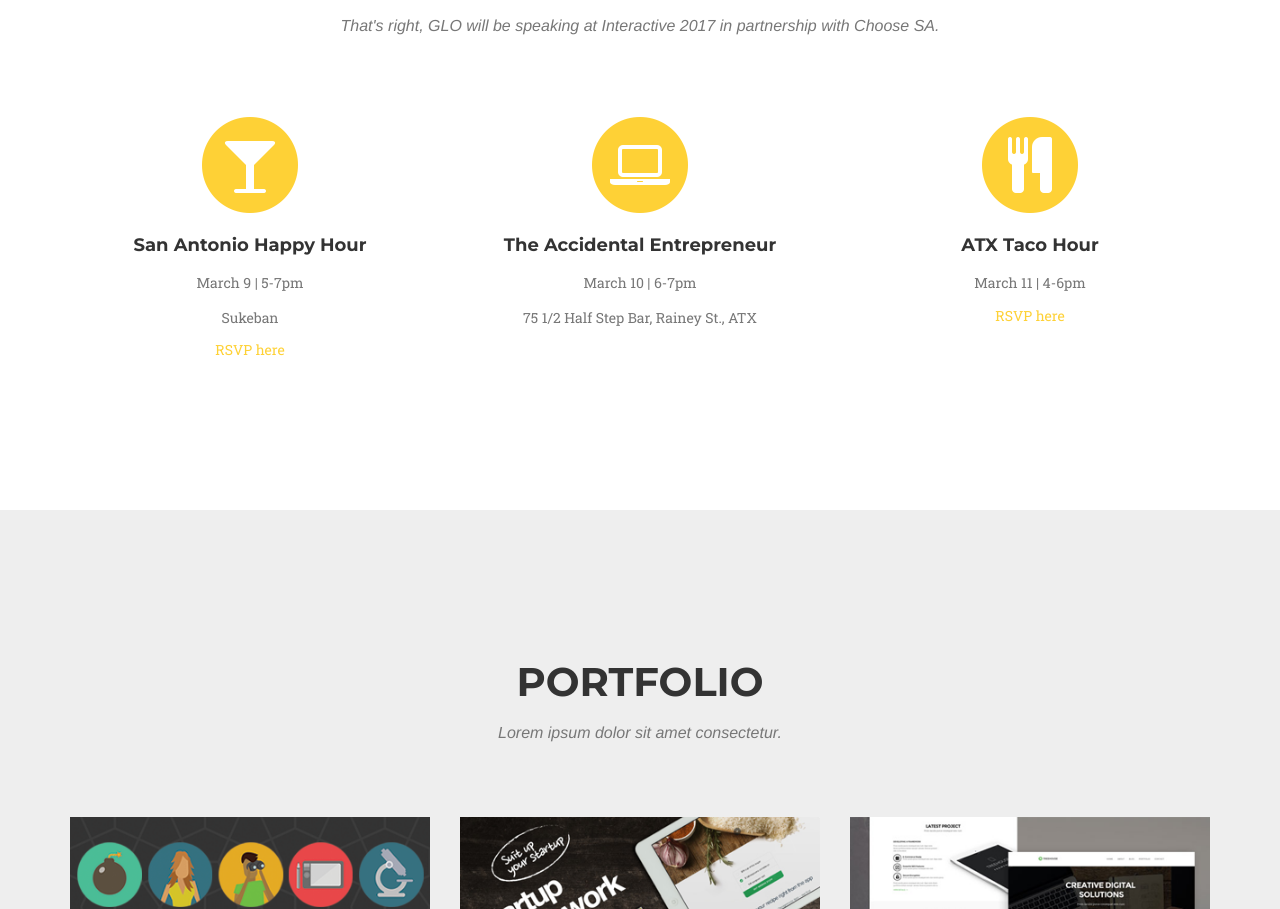
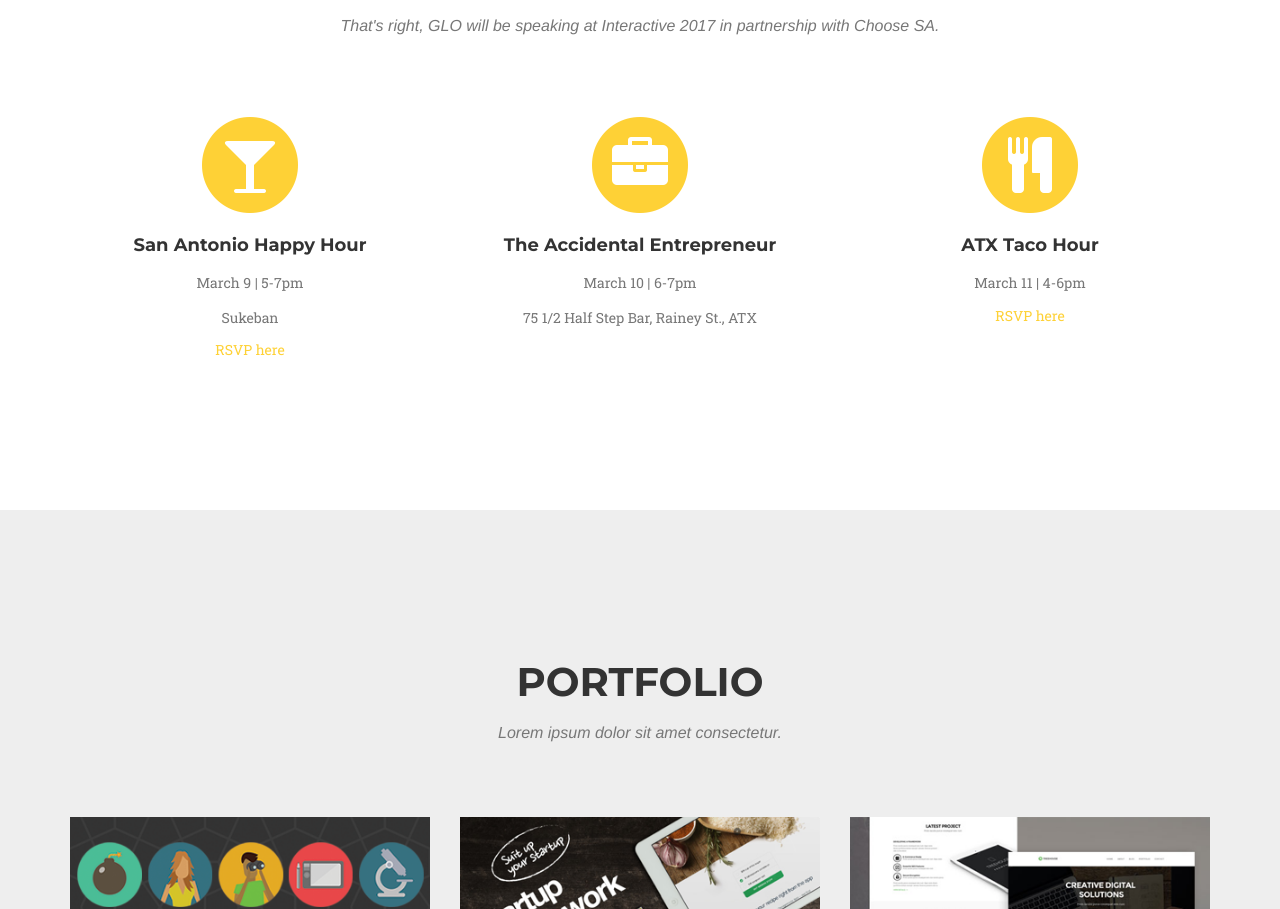
Before and after one commit to BriaWoods/BriaWoods.github.io, a website: page index.html in a window 1280 px wide. Shown: the part 955-1864 px from the top of the page. Drawn offline with nearby package versions, Linux system fonts and the light colour scheme; a web font is replaced by a local one.

Commit message:
briefcase

```diff
--- a/index.html
+++ b/index.html
@@ -109,7 +109,7 @@
                 <div class="col-md-4">
                     <span class="fa-stack fa-4x">
                         <i class="fa fa-circle fa-stack-2x text-primary"></i>
-                        <i class="fa fa-laptop fa-stack-1x fa-inverse"></i>
+                        <i class="fa fa-briefcase fa-stack-1x fa-inverse"></i>
                     </span>
                     <h4 class="service-heading">The Accidental Entrepreneur</h4>
                     <p class="text-muted">March 10 | 6-7pm </p>
```
